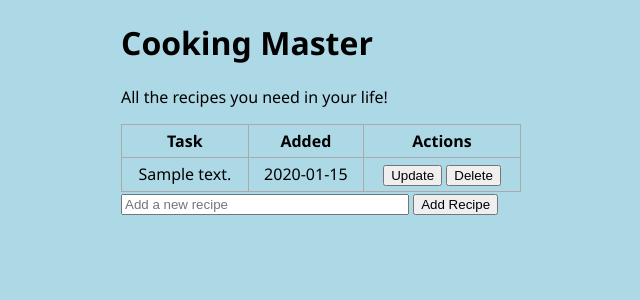
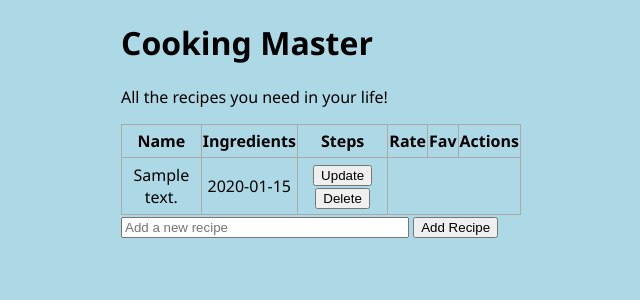
Before and after one commit to lochhonest/Infrastructure-as-Code, a Python web app: template Templates/index.html in a window 1280 px wide. Shown: the top 300 px of the page, without its empty margins (319-959 px from the left). Run offline with Jinja, Linux system fonts and the light colour scheme; the template is opened without the code that fills it: most values are stand-ins (such as "Sample title", 1, 10 or a date in 2020).

Commit message:
Update index.html

```diff
--- a/Templates/index.html
+++ b/Templates/index.html
@@ -6,8 +6,11 @@
     <p>All the recipes you need in your life!</p>
     <table>
         <tr>
-            <th>Task</th>
-            <th>Added</th>
+            <th>Name</th>
+            <th>Ingredients</th>
+            <th>Steps</th>
+            <th>Rate</th>
+            <th>Fav</th>
             <th>Actions</th>
         </tr>
         {% for task in tasks %}
```
